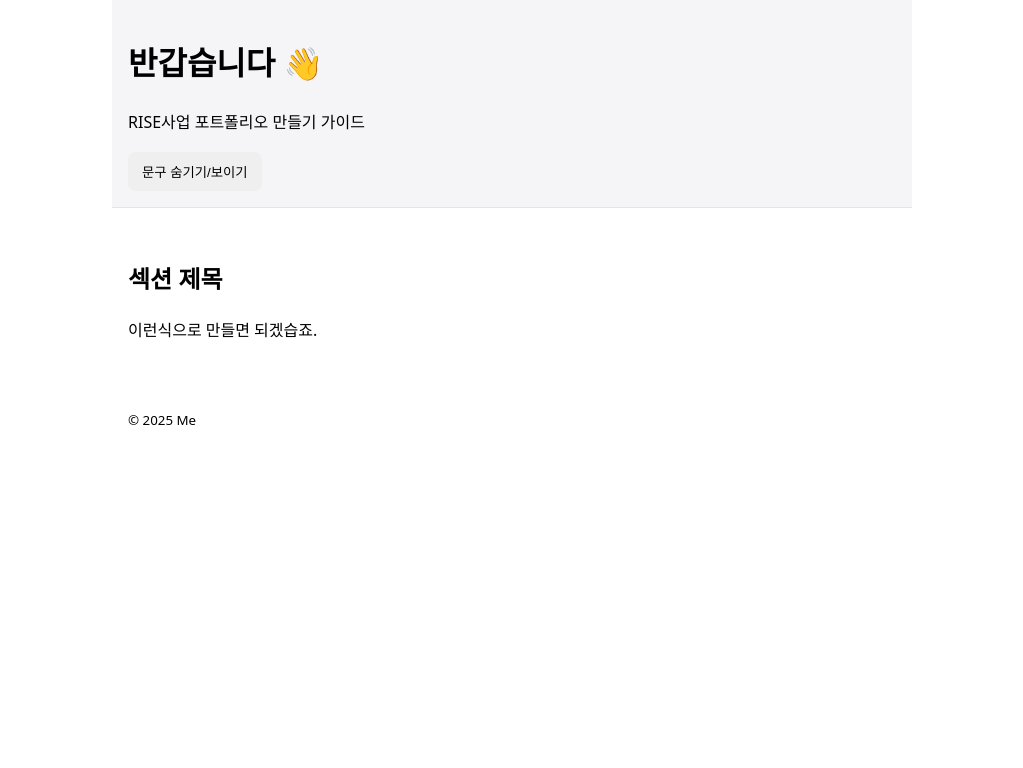
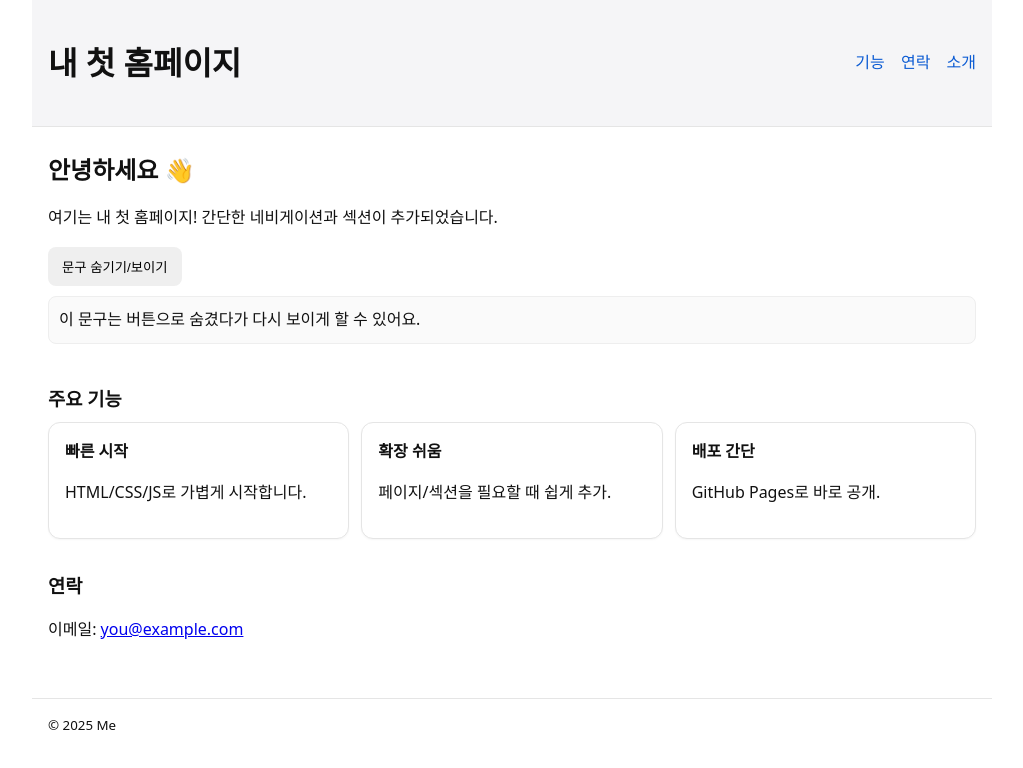
Before and after one commit to 7ssjfqgddf-ai/my-homepage, a plain HTML site: page index.html in a window 1280 px wide. Shown: the whole page, without its empty margins (128-1151 px from the left). Drawn offline with Linux system fonts and the light colour scheme.

Commit message:
Commit to main

```diff
--- a/index.html
+++ b/index.html
@@ -7,20 +7,48 @@
   <link rel="stylesheet" href="./style.css" />
 </head>
 <body>
-  <header class="container">
-    <h1>반갑습니다 👋</h1>
-    <p>RISE사업 포트폴리오 만들기 가이드</p>
-    <button id="toggle">문구 숨기기/보이기</button>
+  <header class="container site-header">
+    <h1 class="logo"><a href="/">내 첫 홈페이지</a></h1>
+    <nav>
+      <a href="#features">기능</a>
+      <a href="#contact">연락</a>
+      <a href="about.html">소개</a>
+    </nav>
   </header>
 
-  <main class="container">
-    <section id="msg">
-      <h2>섹션 제목</h2>
-      <p>이런식으로 만들면 되겠습죠.</p>
+  <main>
+    <section class="container hero" id="top">
+      <h2>안녕하세요 👋</h2>
+      <p>여기는 내 첫 홈페이지! 간단한 네비게이션과 섹션이 추가되었습니다.</p>
+      <button id="toggle">문구 숨기기/보이기</button>
+      <div id="msg" class="note">이 문구는 버튼으로 숨겼다가 다시 보이게 할 수 있어요.</div>
+    </section>
+
+    <section class="container" id="features">
+      <h3>주요 기능</h3>
+      <div class="grid">
+        <article class="card">
+          <h4>빠른 시작</h4>
+          <p>HTML/CSS/JS로 가볍게 시작합니다.</p>
+        </article>
+        <article class="card">
+          <h4>확장 쉬움</h4>
+          <p>페이지/섹션을 필요할 때 쉽게 추가.</p>
+        </article>
+        <article class="card">
+          <h4>배포 간단</h4>
+          <p>GitHub Pages로 바로 공개.</p>
+        </article>
+      </div>
+    </section>
+
+    <section class="container" id="contact">
+      <h3>연락</h3>
+      <p>이메일: <a href="mailto:you@example.com">you@example.com</a></p>
     </section>
   </main>
 
-  <footer class="container">
+  <footer class="container site-footer">
     <small>© 2025 Me</small>
   </footer>
 
--- a/style.css
+++ b/style.css
@@ -1,7 +1,27 @@
-:root { font-family: system-ui, -apple-system, Segoe UI, Roboto, sans-serif; }
+:root { font-family: system-ui, -apple-system, Segoe UI, Roboto, sans-serif; scroll-behavior: smooth; }
 * { box-sizing: border-box; }
-body { margin: 0; line-height: 1.6; }
-.container { max-width: 800px; margin: 0 auto; padding: 16px; }
-header { background: #f5f5f7; border-bottom: 1px solid #e5e5e5; }
+body { margin: 0; line-height: 1.6; color: #111; }
+.container { max-width: 960px; margin: 0 auto; padding: 16px; }
+
+.site-header, .site-footer { display: flex; align-items: center; justify-content: space-between; gap: 12px; }
+.site-header { background: #f5f5f7; border-bottom: 1px solid #e5e5e5; }
+.site-footer { border-top: 1px solid #e5e5e5; margin-top: 24px; }
+
+.logo a { text-decoration: none; color: inherit; }
+nav a { margin-left: 12px; text-decoration: none; color: #0b5bd3; }
+nav a:hover { text-decoration: underline; }
+
+.hero { padding-block: 24px; }
 button { padding: 10px 14px; border: 0; border-radius: 8px; cursor: pointer; }
+.note { margin-top: 10px; padding: 10px; background: #fafafa; border: 1px solid #eee; border-radius: 8px; }
+
+h2, h3, h4 { margin: 0 0 8px; }
 section { padding: 16px 0; }
+
+.grid { display: grid; grid-template-columns: repeat(3, 1fr); gap: 12px; }
+.card { border: 1px solid #e5e5e5; border-radius: 12px; padding: 16px; background: #fff; box-shadow: 0 1px 2px rgba(0,0,0,0.04); }
+
+@media (max-width: 720px) {
+  .grid { grid-template-columns: 1fr; }
+  nav { display: flex; flex-wrap: wrap; }
+}
```
Also changed, not shown: about.html (added, +28 -0 lines).
